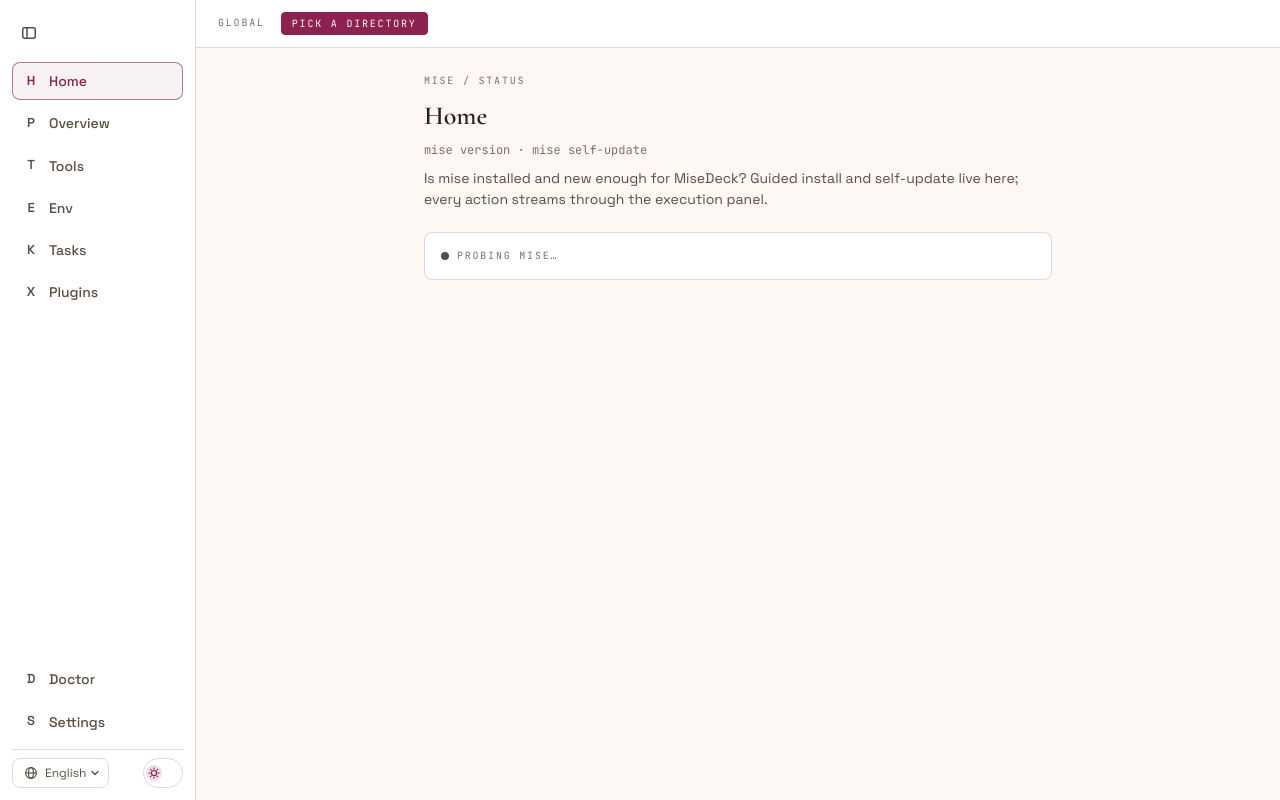
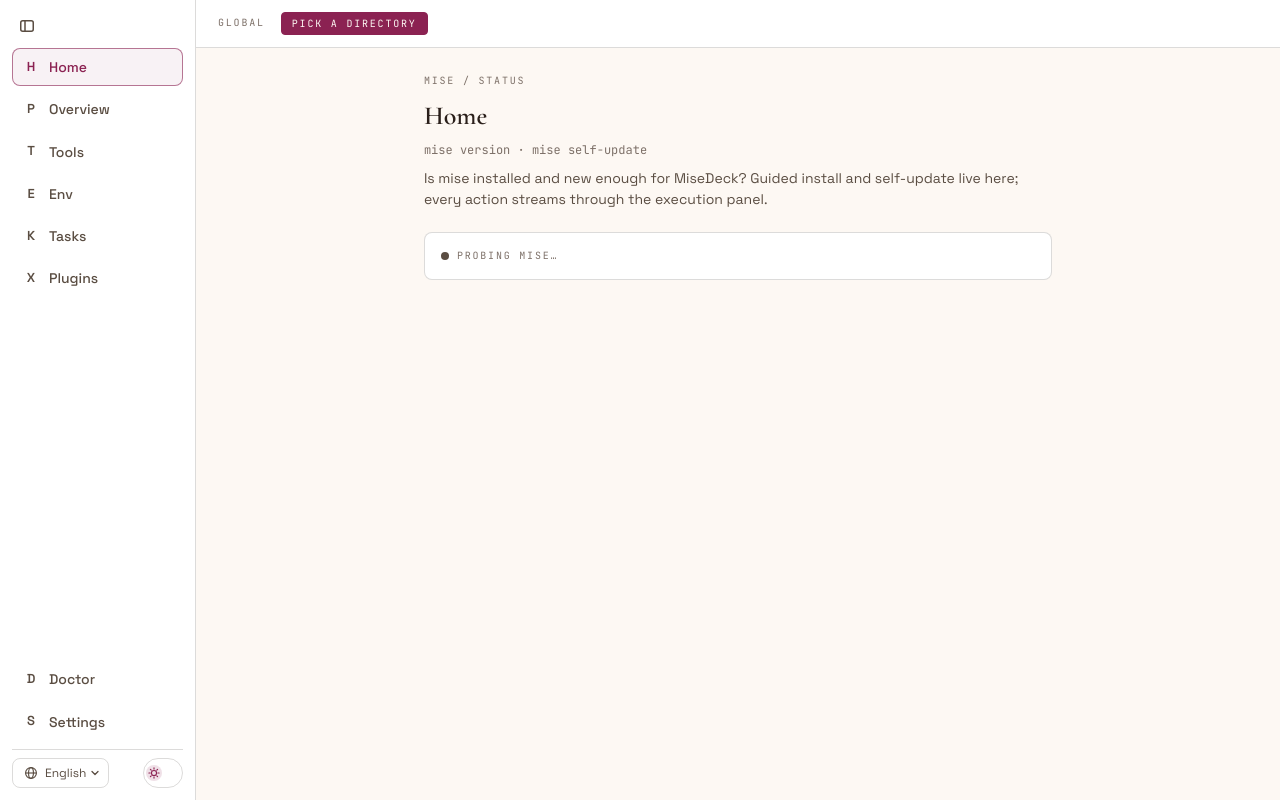
Before and after one commit to cherishfall/misedeck, a React (Vite) app in the folder misedeck/: page / in a window 1280 px wide. Built offline with nearby package versions, Linux system fonts and the light colour scheme.

Commit message:
Sidebar: align collapse toggle with nav glyph column by dropping button padding (#66)

```diff
--- a/misedeck/src/components/PageShell/PageShell.module.css
+++ b/misedeck/src/components/PageShell/PageShell.module.css
@@ -114,14 +114,15 @@
   color: inherit;
 }
 
-/* Sidebar-glyph toggle on the top row; same hit area and hover language
- * as a nav item, so the chrome reads as one control family. */
+/* Sidebar-glyph toggle on the top row; it borrows the nav item's at-rest
+ * (transparent) and hover/focus (beam border + 6% beam wash) language so the
+ * chrome reads as one control family. No padding: the 18px box keeps the glyph
+ * aligned with the P/T/E/K/X glyph column instead of overhanging it. */
 .collapseToggle {
   align-self: flex-start;
   display: flex;
   align-items: center;
   justify-content: center;
-  padding: var(--space-2);
   border: 1px solid transparent;
   border-radius: var(--radius-panel);
   background: transparent;
```
